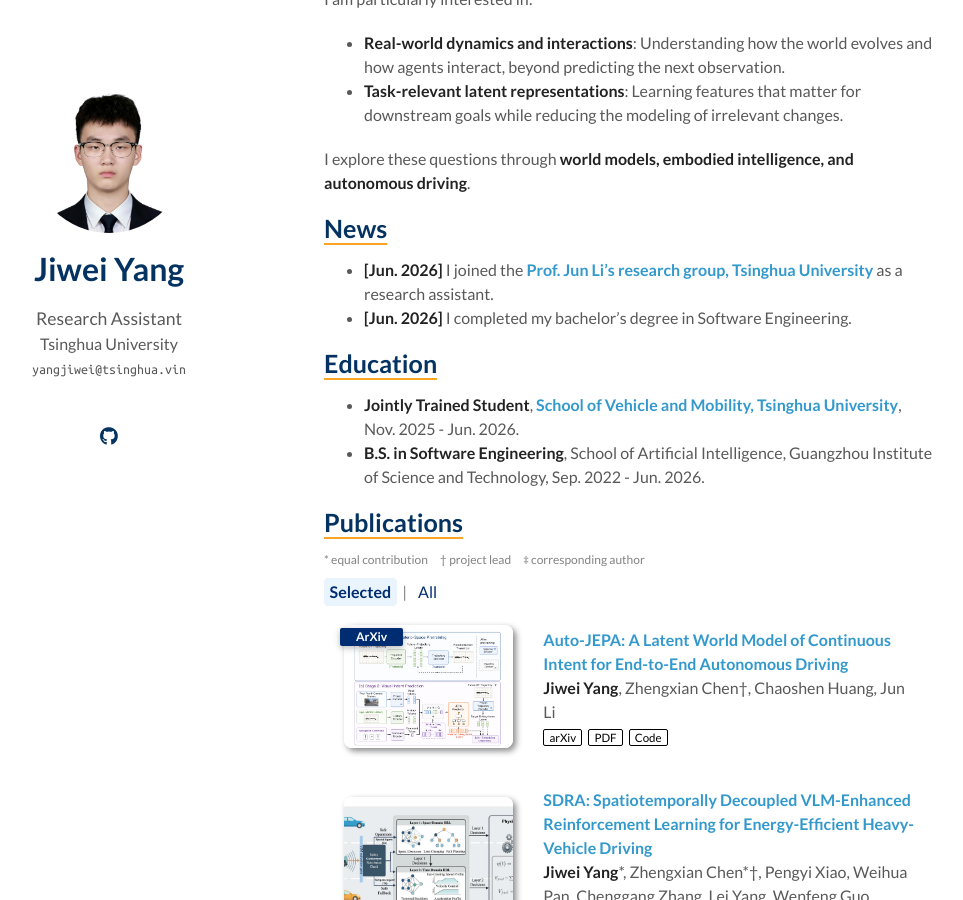
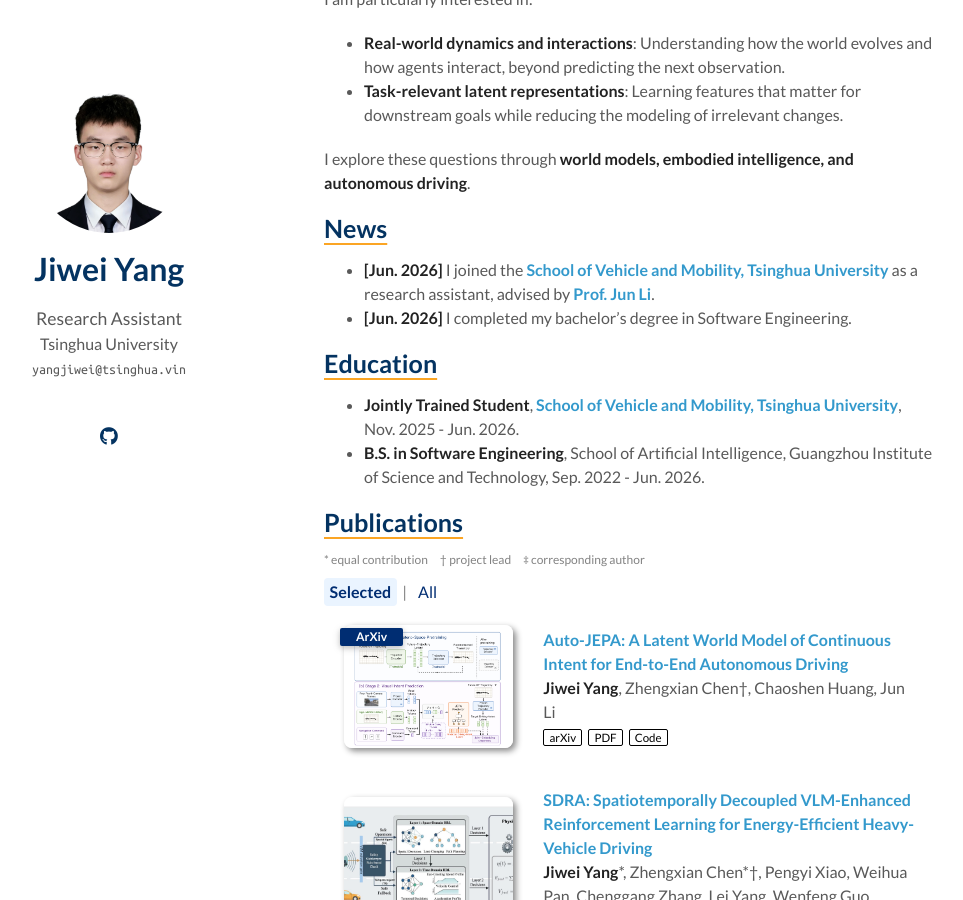
Before and after one commit to NoctYang/NoctYang.github.io, a Jekyll site: the page built from index.md, in a window 1280 px wide and 900 px high, scrolled down 396 px. Shown: the whole window, without its empty margins (186-1149 px from the left). Built offline with Jekyll 4.4.1, drawn with Linux system fonts in a browser that asks for light colours; a style sheet for code colours, icons or effects is not loaded; our own code applies the rules of GitHub Pages for plain Markdown files.

Commit message:
Align June 2026 news with school affiliation and advisor

```diff
--- a/index.md
+++ b/index.md
@@ -19,7 +19,7 @@
 
 ## News
 
-- **[Jun. 2026]** I joined the **[Prof. Jun Li's research group, Tsinghua University](https://www.tsinghua.edu.cn/info/1166/93890.htm)** as a research assistant.
+- **[Jun. 2026]** I joined the **[School of Vehicle and Mobility, Tsinghua University](https://www.svm.tsinghua.edu.cn/)** as a research assistant, advised by **[Prof. Jun Li](https://www.tsinghua.edu.cn/info/1166/93890.htm)**.
 - **[Jun. 2026]** I completed my bachelor's degree in Software Engineering.
 
 ## Education
```
